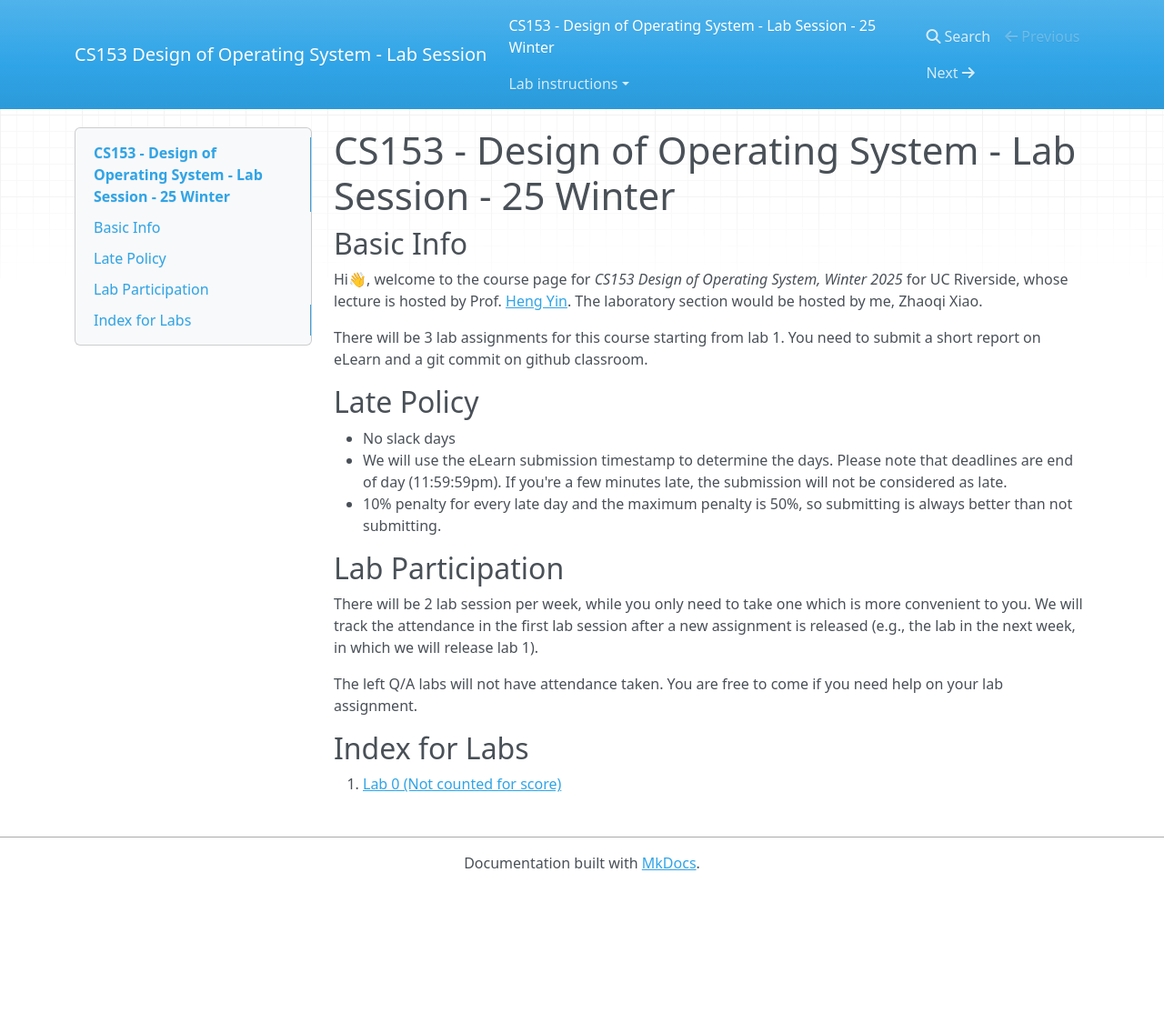
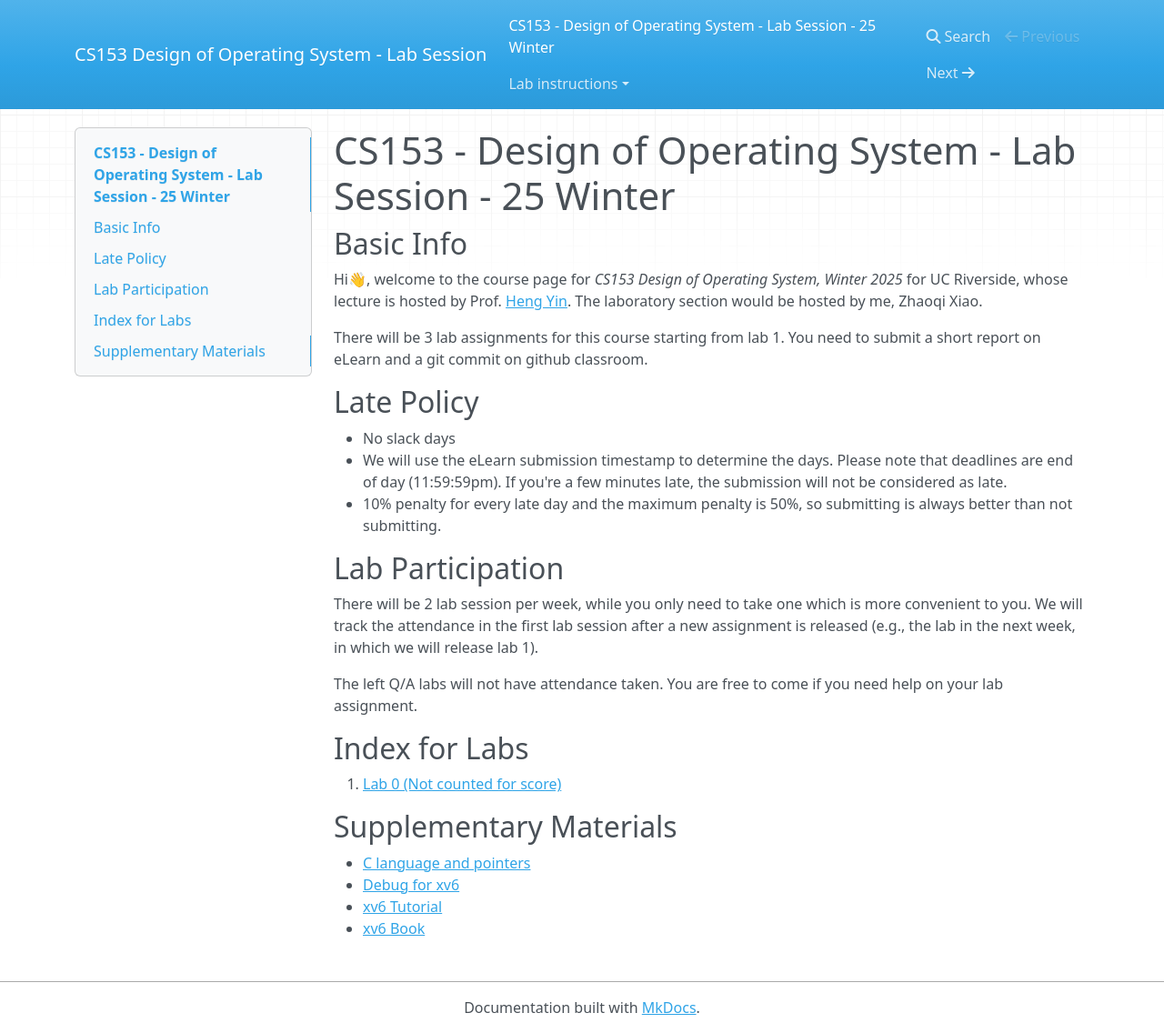
Before and after one commit to gdjs2/UCR-CS153-25Winter, an MkDocs documentation site: the page built from docs/index.md, in a window 1280 px wide and 1136 px high. Shown: the whole window at 91% size. Built offline with MkDocs 1.6.1, drawn with Linux system fonts in a browser that asks for light colours; nearby versions of some CDN libraries.

Commit message:
add pointers & add some supplementray materials

```diff
--- a/docs/index.md
+++ b/docs/index.md
@@ -21,3 +21,10 @@ The left Q/A labs will not have attendance taken. You are free to come if you ne
 ## Index for Labs
 
 0. [Lab 0 (Not counted for score)](./lab-instructions/lab0.md)
+
+## Supplementary Materials
+
+* [C language and pointers](./lab-instructions/c-pointers.md)
+* [Debug for xv6](https://gdjs2.cn/UCR-CS202-24Fall/lab-tutorials/debug/)
+* [xv6 Tutorial](https://pdos.csail.mit.edu/6.828/2024/)
+* [xv6 Book](https://pdos.csail.mit.edu/6.828/2024/xv6/book-riscv-rev4.pdf)
```
Also changed, not shown: docs/lab-instructions/c-pointers.md (added, +42 -0 lines), docs/lab-instructions/lab0.md (+4 -2 lines).
